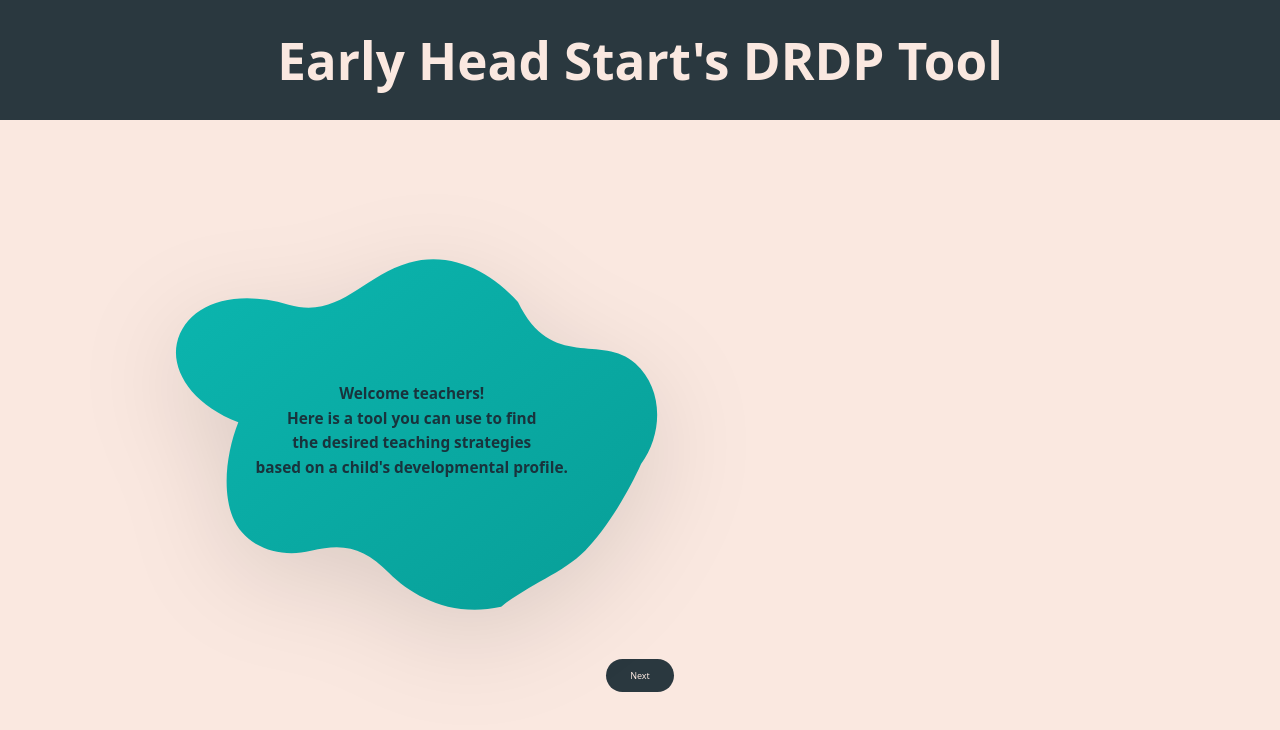
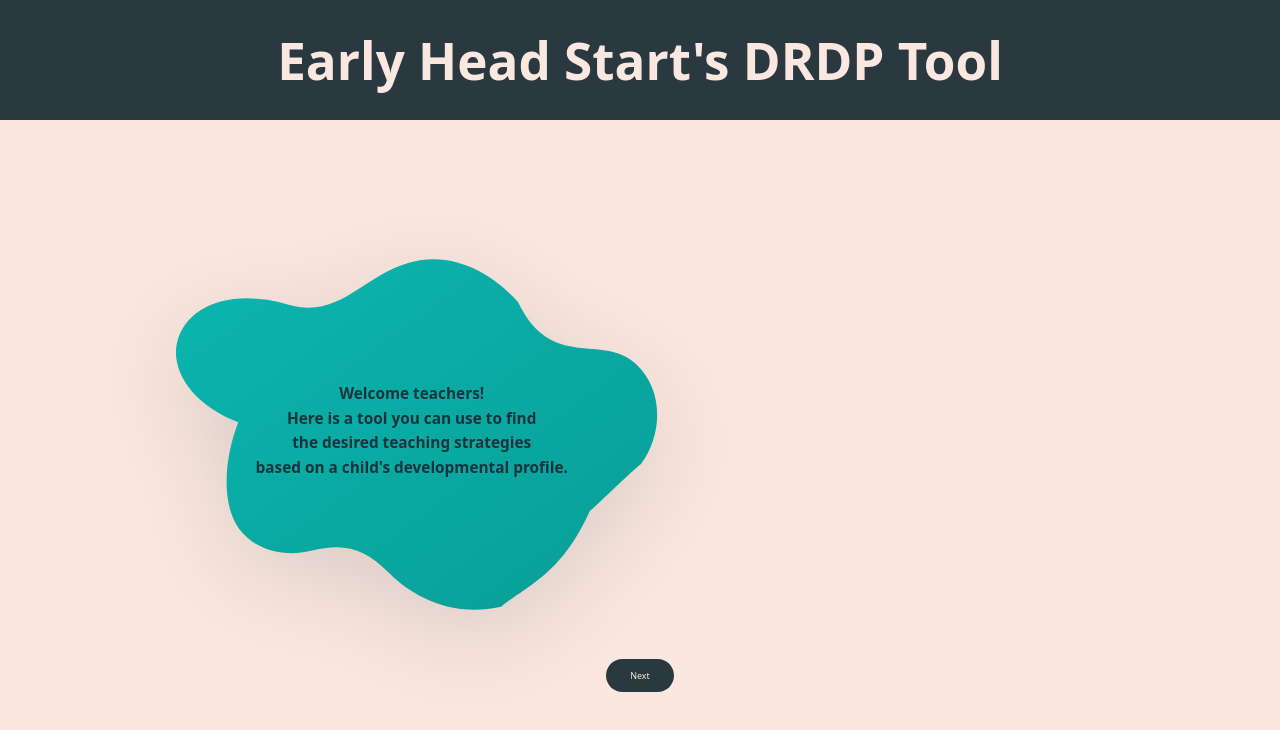
Before and after one commit to kylelin23/EHS_webpage, a React (Vite) app: page / in a window 1280 px wide. Shown: the top 730 px of the page. Built offline with nearby package versions, Linux system fonts and the light colour scheme.

Commit message:
blob update 3

```diff
--- a/src/welcomePage.jsx
+++ b/src/welcomePage.jsx
@@ -30,7 +30,7 @@ function WelcomePage() {
                 C 520,24 590,60 640,115
                 C 700,240 790,170 850,225
                 C 900,270 900,350 860,405
-                C 840,450 800,520 760,560
+                C 840,420 740,520 770,485
                 C 720,600 660,620 610,660
                 C 520,680 450,640 410,600
                 C 365,555 330,545 270,560
```
